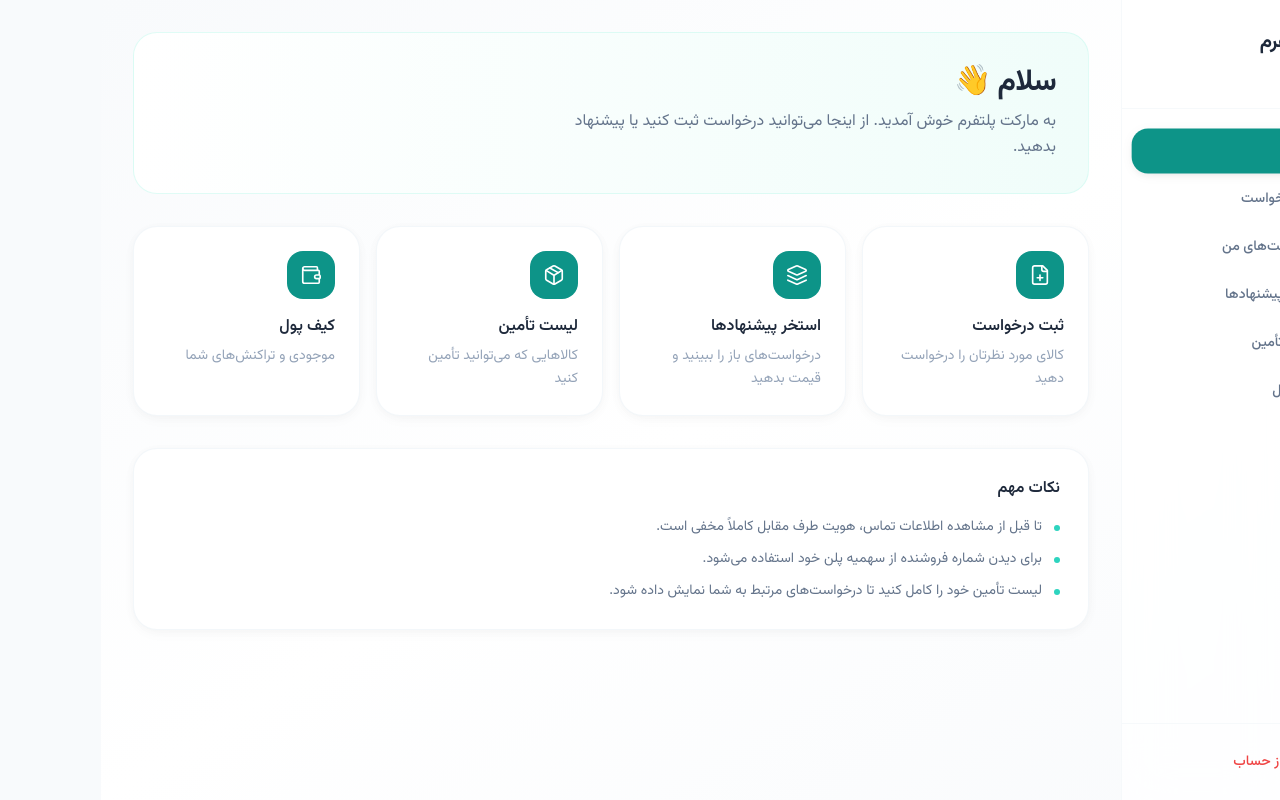
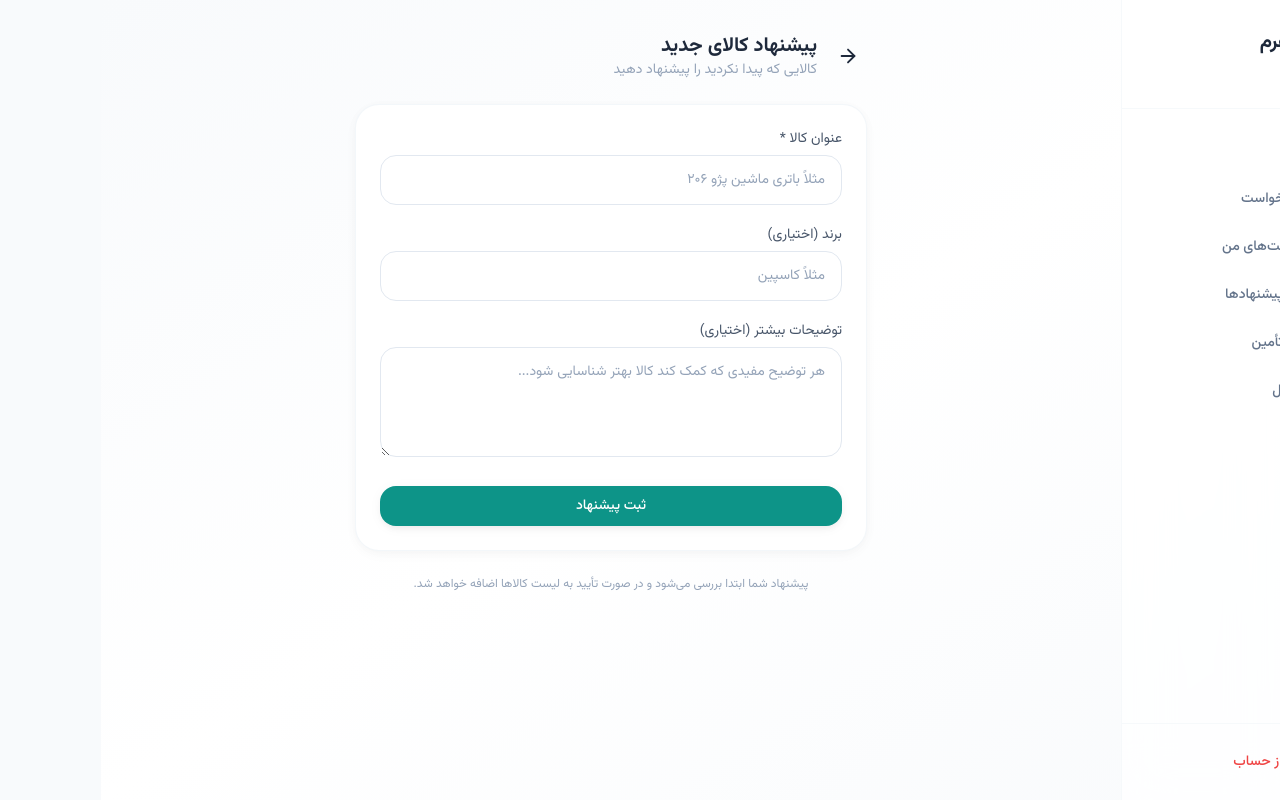
Before and after one commit to reza13610620/market-platform, a React (Vite) app in the folder frontend/: page /products/suggest in a window 1280 px wide. Before the commit this address led to /. Built offline with nearby package versions, Linux system fonts and the light colour scheme; sample sign-in values are in the browser's storage.

Commit message:
feat(frontend): add product suggestion page and my suggestions list

```diff
--- a/frontend/src/App.tsx
+++ b/frontend/src/App.tsx
@@ -11,6 +11,8 @@ import PoolPage from './pages/PoolPage'
 import SupplyListPage from './pages/SupplyListPage'
 import RequestOffersPage from './pages/RequestOffersPage'
 import RequestDetailsPage from './pages/RequestDetailsPage'
+import SuggestProductPage from './pages/SuggestProductPage'
+import MySuggestionsPage from './pages/MySuggestionsPage'
 
 function PrivateRoute({ children }: { children: React.ReactNode }) {
   const { token, isLoading } = useAuth()
@@ -49,6 +51,8 @@ export default function App() {
         <Route path="requests/:id/offers" element={<RequestOffersPage />} />
         <Route path="pool" element={<PoolPage />} />
         <Route path="supply" element={<SupplyListPage />} />
+        <Route path="products/suggest" element={<SuggestProductPage />} />
+        <Route path="products/my-suggestions" element={<MySuggestionsPage />} />
       </Route>
 
       <Route path="*" element={<Navigate to="/" replace />} />
--- /dev/null
+++ b/frontend/src/pages/MySuggestionsPage.tsx
@@ -0,0 +1,111 @@
+import { useEffect, useState } from 'react'
+import { useNavigate, Link } from 'react-router-dom'
+import { useAuth } from '../contexts/AuthContext'
+import { useTheme } from '../contexts/ThemeContext'
+import { ArrowRight, PackagePlus, Clock } from 'lucide-react'
+
+const statusStyles: Record<string, string> = {
+  pending_ai: 'bg-amber-50 text-amber-700',
+  pending_admin: 'bg-blue-50 text-blue-700',
+  needs_edit: 'bg-orange-50 text-orange-700',
+  approved: 'bg-green-50 text-green-700',
+  rejected: 'bg-red-50 text-red-600',
+}
+
+export default function MySuggestionsPage() {
+  const { token } = useAuth()
+  const { theme } = useTheme()
+  const navigate = useNavigate()
+  const [list, setList] = useState<any[]>([])
+  const [loading, setLoading] = useState(true)
+
+  const primaryClass =
+    theme === 'female'
+      ? 'bg-female-500 hover:bg-female-600'
+      : theme === 'male'
+      ? 'bg-male-500 hover:bg-male-600'
+      : 'bg-teal-600 hover:bg-teal-700'
+
+  useEffect(() => {
+    fetchList()
+  }, [])
+
+  const fetchList = async () => {
+    try {
+      const res = await fetch('/api/products/my-suggestions', {
+        headers: { Authorization: `Bearer ${token}` },
+      })
+      const data = await res.json()
+      if (data.success) setList(data.data || [])
+    } finally {
+      setLoading(false)
+    }
+  }
+
+  return (
+    <div className="max-w-2xl mx-auto space-y-6">
+      <div className="flex items-center justify-between gap-4">
+        <div className="flex items-center gap-3">
+          <button
+            onClick={() => navigate(-1)}
+            className="p-2 rounded-xl hover:bg-calm-100 transition-colors"
+          >
+            <ArrowRight size={22} />
+          </button>
+          <h1 className="text-xl font-bold text-calm-800">پیشنهادهای کالای من</h1>
+        </div>
+
+        <Link to="/products/suggest" className={`btn-primary text-white text-sm ${primaryClass}`}>
+          <PackagePlus size={16} />
+          پیشنهاد جدید
+        </Link>
+      </div>
+
+      {loading ? (
+        <div className="text-center text-calm-400 py-16">در حال بارگذاری...</div>
+      ) : list.length === 0 ? (
+        <div className="card p-12 text-center">
+          <div className="text-calm-400 text-sm">هنوز کالایی پیشنهاد نداده‌اید</div>
+          <Link to="/products/suggest" className="btn-secondary mt-4 inline-flex text-sm">
+            ثبت اولین پیشنهاد
+          </Link>
+        </div>
+      ) : (
+        <div className="space-y-3">
+          {list.map((item) => (
+            <div key={item.id} className="card p-5">
+              <div className="flex items-start justify-between gap-3">
+                <div>
+                  <h3 className="font-semibold text-calm-800">{item.title}</h3>
+                  {item.description && (
+                    <p className="text-sm text-calm-500 mt-1 line-clamp-2">{item.description}</p>
+                  )}
+                  <div className="flex items-center gap-3 mt-2.5 text-xs text-calm-400">
+                    <span className="flex items-center gap-1">
+                      <Clock size={12} />
+                      {new Date(item.created_at).toLocaleDateString('fa-IR')}
+                    </span>
+                  </div>
+                </div>
+
+                <span
+                  className={`px-2.5 py-1 rounded-full text-xs font-medium shrink-0 ${
+                    statusStyles[item.status] || 'bg-calm-100 text-calm-600'
+                  }`}
+                >
+                  {item.status_label}
+                </span>
+              </div>
+
+              {item.admin_note && (
+                <div className="mt-3 p-3 rounded-xl bg-calm-50 text-sm text-calm-600">
+                  {item.admin_note}
+                </div>
+              )}
+            </div>
+          ))}
+        </div>
+      )}
+    </div>
+  )
+}
--- /dev/null
+++ b/frontend/src/pages/SuggestProductPage.tsx
@@ -0,0 +1,149 @@
+import { useState } from 'react'
+import { useNavigate } from 'react-router-dom'
+import { useAuth } from '../contexts/AuthContext'
+import { useTheme } from '../contexts/ThemeContext'
+import { PackagePlus, ArrowRight } from 'lucide-react'
+
+export default function SuggestProductPage() {
+  const { token } = useAuth()
+  const { theme } = useTheme()
+  const navigate = useNavigate()
+
+  const [title, setTitle] = useState('')
+  const [description, setDescription] = useState('')
+  const [brand, setBrand] = useState('')
+  const [loading, setLoading] = useState(false)
+  const [error, setError] = useState('')
+  const [success, setSuccess] = useState(false)
+
+  const primaryClass =
+    theme === 'female'
+      ? 'bg-female-500 hover:bg-female-600'
+      : theme === 'male'
+      ? 'bg-male-500 hover:bg-male-600'
+      : 'bg-teal-600 hover:bg-teal-700'
+
+  const handleSubmit = async () => {
+    setError('')
+    if (!title.trim() || title.trim().length < 2) {
+      setError('عنوان کالا الزامی است')
+      return
+    }
+
+    setLoading(true)
+    try {
+      const res = await fetch('/api/products/suggest', {
+        method: 'POST',
+        headers: {
+          Authorization: `Bearer ${token}`,
+          'Content-Type': 'application/json',
+        },
+        body: JSON.stringify({
+          title: title.trim(),
+          description: description.trim() || null,
+          brand: brand.trim() || null,
+        }),
+      })
+
+      const data = await res.json()
+      if (!res.ok) {
+        setError(data.error || 'خطا در ثبت پیشنهاد')
+        return
+      }
+
+      setSuccess(true)
+    } catch {
+      setError('ارتباط با سرور برقرار نشد')
+    } finally {
+      setLoading(false)
+    }
+  }
+
+  if (success) {
+    return (
+      <div className="max-w-md mx-auto text-center py-16 space-y-5">
+        <div className="w-16 h-16 rounded-full bg-green-50 text-green-600 flex items-center justify-center mx-auto">
+          <PackagePlus size={28} />
+        </div>
+        <h2 className="text-xl font-bold text-calm-800">پیشنهاد شما ثبت شد</h2>
+        <p className="text-sm text-calm-500 leading-relaxed">
+          کالای پیشنهادی شما در صف بررسی قرار گرفت.
+          نتیجه از طریق اعلان به شما اطلاع داده خواهد شد.
+        </p>
+        <div className="flex flex-col sm:flex-row gap-3 justify-center pt-2">
+          <button onClick={() => navigate('/products/my-suggestions')} className="btn-secondary">
+            مشاهده پیشنهادهای من
+          </button>
+          <button onClick={() => navigate('/')} className={`btn-primary text-white ${primaryClass}`}>
+            بازگشت به خانه
+          </button>
+        </div>
+      </div>
+    )
+  }
+
+  return (
+    <div className="max-w-lg mx-auto space-y-6">
+      <div className="flex items-center gap-3">
+        <button
+          onClick={() => navigate(-1)}
+          className="p-2 rounded-xl hover:bg-calm-100 transition-colors"
+        >
+          <ArrowRight size={22} />
+        </button>
+        <div>
+          <h1 className="text-xl font-bold text-calm-800">پیشنهاد کالای جدید</h1>
+          <p className="text-sm text-calm-400">کالایی که پیدا نکردید را پیشنهاد دهید</p>
+        </div>
+      </div>
+
+      {error && (
+        <div className="p-3 rounded-2xl bg-red-50 text-red-600 text-sm">{error}</div>
+      )}
+
+      <div className="card p-6 space-y-5">
+        <div>
+          <label className="text-sm text-calm-600 mb-1.5 block">عنوان کالا *</label>
+          <input
+            className="input"
+            value={title}
+            onChange={(e) => setTitle(e.target.value)}
+            placeholder="مثلاً باتری ماشین پژو ۲۰۶"
+          />
+        </div>
+
+        <div>
+          <label className="text-sm text-calm-600 mb-1.5 block">برند (اختیاری)</label>
+          <input
+            className="input"
+            value={brand}
+            onChange={(e) => setBrand(e.target.value)}
+            placeholder="مثلاً کاسپین"
+          />
+        </div>
+
+        <div>
+          <label className="text-sm text-calm-600 mb-1.5 block">توضیحات بیشتر (اختیاری)</label>
+          <textarea
+            className="input min-h-[110px]"
+            value={description}
+            onChange={(e) => setDescription(e.target.value)}
+            placeholder="هر توضیح مفیدی که کمک کند کالا بهتر شناسایی شود..."
+          />
+        </div>
+
+        <button
+          onClick={handleSubmit}
+          disabled={loading}
+          className={`btn-primary w-full text-white ${primaryClass}`}
+        >
+          {loading ? 'در حال ثبت...' : 'ثبت پیشنهاد'}
+        </button>
+      </div>
+
+      <p className="text-xs text-calm-400 text-center leading-relaxed">
+        پیشنهاد شما ابتدا بررسی می‌شود و در صورت تأیید به لیست کالاها اضافه خواهد شد.
+      </p>
+    </div>
+  )
+}
```
